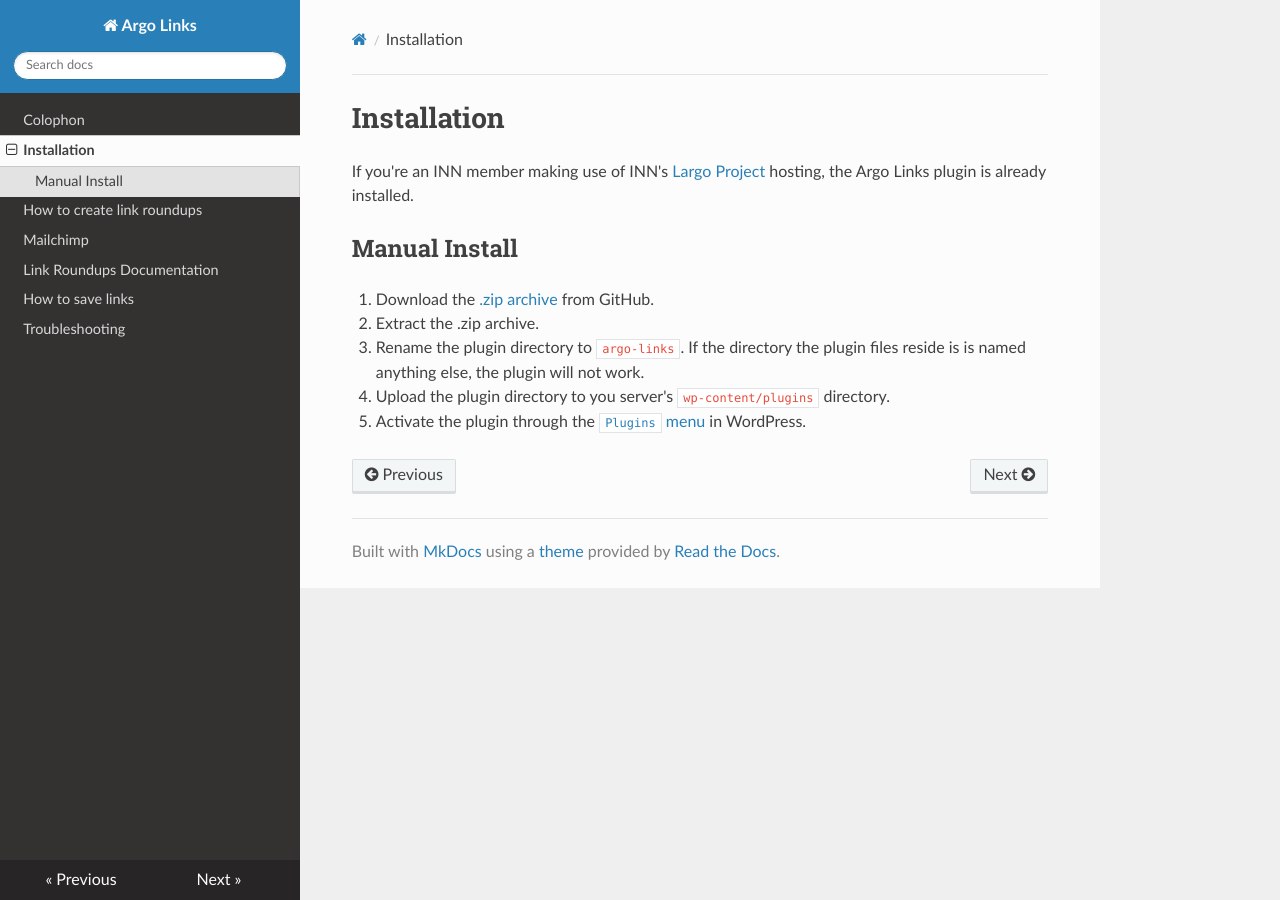
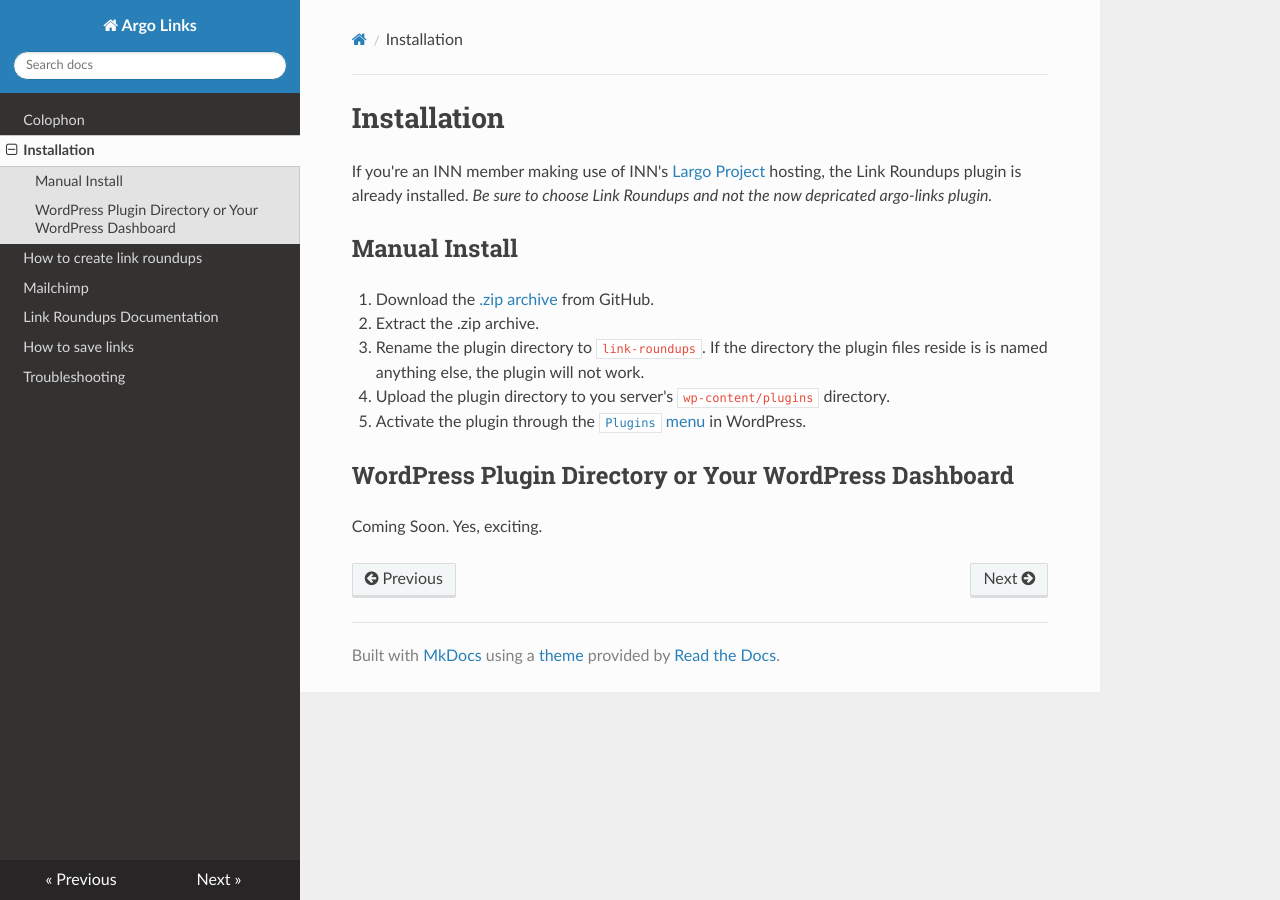
Before and after one commit to INN/link-roundups, an MkDocs documentation site: the page built from docs/installation.md, in a window 1280 px wide. Built offline with MkDocs 1.6.1, drawn with Linux system fonts in a browser that asks for light colours; nearby versions of some CDN libraries.

Commit message:
Update installation.md

```diff
--- a/docs/installation.md
+++ b/docs/installation.md
@@ -1,11 +1,15 @@
 # Installation
 
-If you're an INN member making use of INN's [Largo Project](https://largoproject.org) hosting, the Argo Links plugin is already installed.
+If you're an INN member making use of INN's [Largo Project](https://largoproject.org) hosting, the Link Roundups plugin is already installed. *Be sure to choose Link Roundups and not the now depricated argo-links plugin.*
 
 ## Manual Install
 
-1. Download the [.zip archive](https://github.com/INN/argo-links/archive/master.zip) from GitHub.
+1. Download the [.zip archive](https://github.com/INN/link-roundups/archive/master.zip) from GitHub.
 2. Extract the .zip archive.
-3. Rename the plugin directory to `argo-links`. If the directory the plugin files reside is is named anything else, the plugin will not work.
+3. Rename the plugin directory to `link-roundups`. If the directory the plugin files reside is is named anything else, the plugin will not work.
 4. Upload the plugin directory to you server's `wp-content/plugins` directory.
 5. Activate the plugin through the [`Plugins` menu](https://codex.wordpress.org/Plugins_Screen) in WordPress.
+
+## WordPress Plugin Directory or Your WordPress Dashboard
+
+Coming Soon. Yes, exciting.
```
